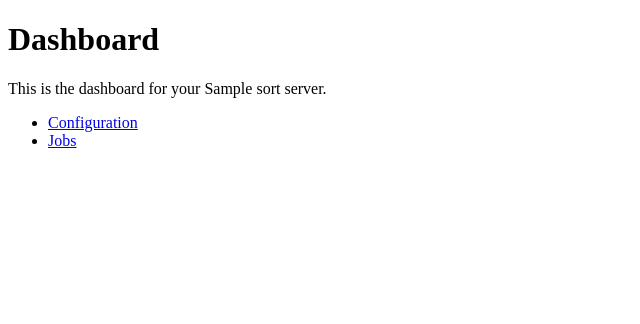
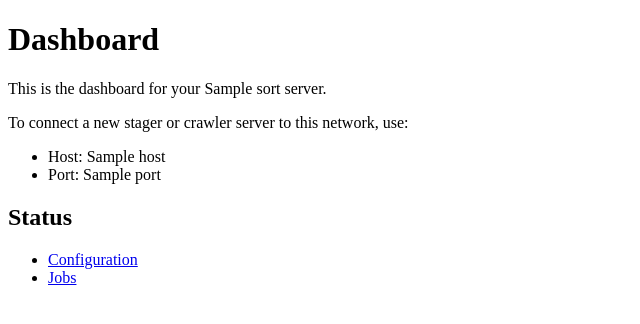
Before and after one commit to ArchiveTeam/WebArchiver, a Flask app: template webarchiver/dashboard/templates/main.html in a window 1280 px wide. Shown: the top 324 px of the page, without its empty margins (0-640 px from the left). Run offline with Flask 2, Linux system fonts and the light colour scheme; the template is opened without the code that fills it: most values are stand-ins (such as "Sample title", 1, 10 or a date in 2020).

Commit message:
Add host, port information to main page dashboard.

```diff
--- a/webarchiver/dashboard/__init__.py
+++ b/webarchiver/dashboard/__init__.py
@@ -10,7 +10,9 @@ app = flask.Flask(__name__)
 
 @app.route('/')
 def main():
-    return flask.render_template('main.html', sort=sort)
+    return flask.render_template('main.html', sort=sort,
+                                 host=server.address[0],
+                                 port=server.address[1])
 
 
 @app.route('/config')
--- a/webarchiver/dashboard/templates/main.html
+++ b/webarchiver/dashboard/templates/main.html
@@ -4,6 +4,14 @@
 
 {% block content %}
 <p>This is the dashboard for your {{ sort }} server.</p>
+<p>
+    To connect a new stager or crawler server to this network, use:
+    <ul>
+        <li>Host: {{ host }}</li>
+        <li>Port: {{ port }}</li>
+    </ul>
+</p>
+<h2>Status</h2>
 <ul>
     <li><a href="/config">Configuration</a></li>
     <li><a href="/jobs">Jobs</a></li>
--- a/webarchiver/server/base.py
+++ b/webarchiver/server/base.py
@@ -223,3 +223,8 @@ class BaseServer:
             message (list): The received message.
         """
         self._write_socket_message(s, 'PONG')
+
+    @property
+    def address(self):
+        """tuple of str, int: The listening address for the server."""
+        return tuple(self._address)
```
